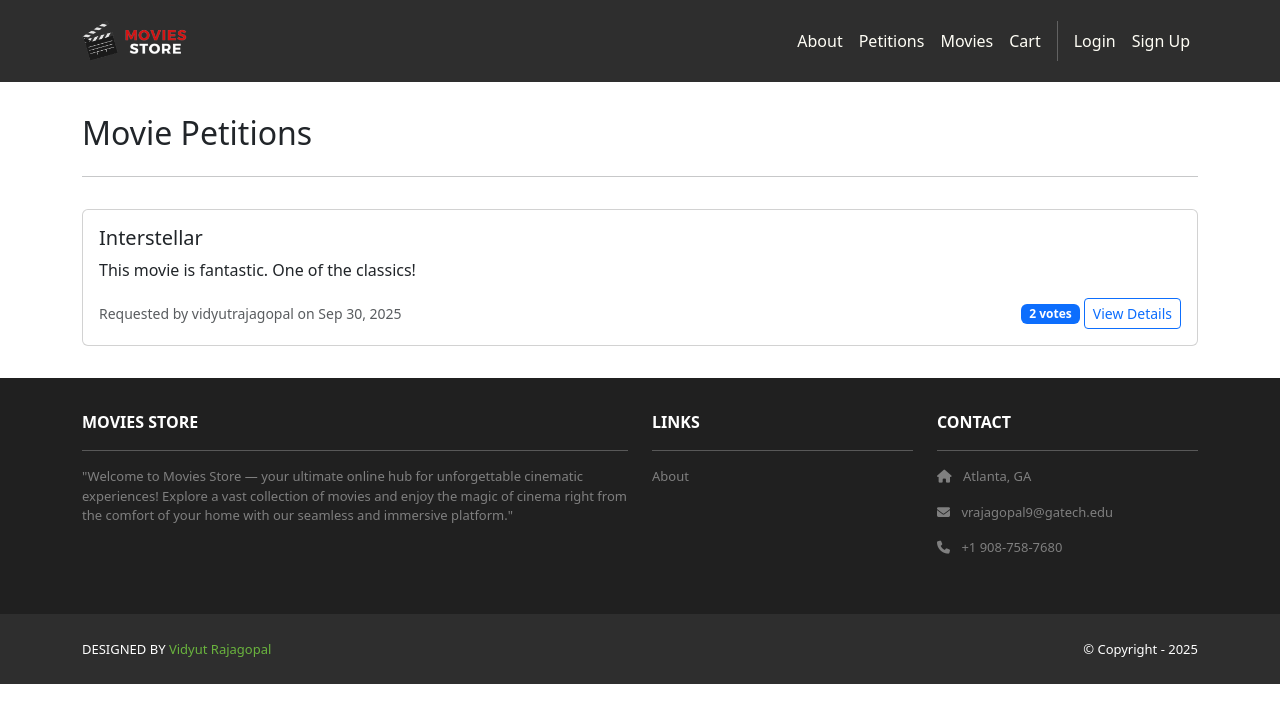
After one commit to vidyutraj/moviesstore, a Django app: page /movies/petitions/ in a window 1280 px wide. The commit adds this page. Shown: the top 723 px of the page. Run offline with Django 5.2, Linux system fonts and the light colour scheme; data comes from the database, SQL or seed files in the repository; both versions use the stored data as it was after the commit; some libraries are stand-ins or nearby versions.

Commit message:
new user story

```diff
--- a/accounts/templates/accounts/orders.html
+++ b/accounts/templates/accounts/orders.html
@@ -28,7 +28,7 @@
                 <tr>
                   <td>{{ item.movie.id }}</td>
                   <td>
-                    <a class="link-dark" href="{% url 'movies.show' id=item.movie.id %}">
+                    <a class="link-dark" href="{% url 'movies:show' id=item.movie.id %}">
                       {{ item.movie.name }}
                     </a>
                   </td>
--- a/cart/templates/cart/cart_detail.html
+++ b/cart/templates/cart/cart_detail.html
@@ -96,7 +96,7 @@
         <div class="alert alert-info text-center">
           <h4>Cart is Empty</h4>
           <p>This cart doesn't have any movies yet.</p>
-          <a href="{% url 'movies.index' %}" class="btn btn-primary">Browse Movies</a>
+          <a href="{% url 'movies:index' %}" class="btn btn-primary">Browse Movies</a>
         </div>
       </div>
     </div>
--- a/cart/templates/cart/purchase.html
+++ b/cart/templates/cart/purchase.html
@@ -14,7 +14,7 @@
         </div>
         <div class="mt-3">
           <a href="{% url 'cart.index' %}" class="btn btn-primary">View My Carts</a>
-          <a href="{% url 'movies.index' %}" class="btn btn-outline-secondary">Continue Shopping</a>
+          <a href="{% url 'movies:index' %}" class="btn btn-outline-secondary">Continue Shopping</a>
         </div>
       </div>
     </div>
--- a/movies/models.py
+++ b/movies/models.py
@@ -20,3 +20,33 @@ class Review(models.Model):
 
     def __str__(self):
         return str(self.id) + ' - ' + self.movie.name
+
+class Petition(models.Model):
+    title = models.CharField(max_length=200)
+    description = models.TextField()
+    requested_by = models.ForeignKey(User, on_delete=models.CASCADE)
+    created_at = models.DateTimeField(auto_now_add=True)
+    votes = models.IntegerField(default=0)
+    status = models.CharField(max_length=20, choices=[
+        ('pending', 'Pending'),
+        ('approved', 'Approved'),
+        ('rejected', 'Rejected')
+    ], default='pending')
+
+    def __str__(self):
+        return self.title
+
+    def get_vote_count(self):
+        return self.vote_set.count()
+
+
+class Vote(models.Model):
+    petition = models.ForeignKey(Petition, on_delete=models.CASCADE)
+    user = models.ForeignKey(User, on_delete=models.CASCADE)
+    voted_at = models.DateTimeField(auto_now_add=True)
+
+    class Meta:
+        unique_together = ('petition', 'user')  # Ensures one vote per user
+
+    def __str__(self):
+        return f"{self.user.username} voted on {self.petition.title}"
--- a/movies/templates/movies/index.html
+++ b/movies/templates/movies/index.html
@@ -30,7 +30,7 @@
         <div class="p-2 card align-items-center pt-4">
           <img src="{{ movie.image.url }}" class="card-img-top rounded img-card-200">
           <div class="card-body text-center">
-            <a href="{% url 'movies.show' id=movie.id %}" class="btn bg-dark text-white">
+            <a href="{% url 'movies:show' id=movie.id %}" class="btn bg-dark text-white">
               {{ movie.name }}
             </a>
           </div>
--- /dev/null
+++ b/movies/templates/movies/petition_list.html
@@ -0,0 +1,41 @@
+{% extends 'base.html' %}
+{% block content %}
+<div class="p-3">
+  <div class="container">
+    <div class="row mt-3">
+      <div class="col mx-auto mb-3">
+        <div class="d-flex justify-content-between align-items-center">
+          <h2>Movie Petitions</h2>
+          {% if user.is_authenticated %}
+          <a href="{% url 'movies:create_petition' %}" class="btn btn-primary">Create Petition</a>
+          {% endif %}
+        </div>
+        <hr />
+      </div>
+    </div>
+
+    {% for petition in template_data.petitions %}
+    <div class="card mb-3">
+      <div class="card-body">
+        <h5 class="card-title">{{ petition.title }}</h5>
+        <p class="card-text">{{ petition.description|truncatewords:30 }}</p>
+        <div class="d-flex justify-content-between align-items-center">
+          <small class="text-muted">
+            Requested by {{ petition.requested_by.username }} on {{ petition.created_at|date:"M d, Y" }}
+          </small>
+          <div>
+            <span class="badge bg-primary">{{ petition.get_vote_count }} votes</span>
+            <a href="{% url 'movies:petition_detail' petition.id %}" class="btn btn-sm btn-outline-primary">View Details</a>
+          </div>
+        </div>
+      </div>
+    </div>
+    {% empty %}
+    <div class="alert alert-info">
+      <h4>No petitions yet!</h4>
+      <p>Be the first to request a movie to be added to our catalog.</p>
+    </div>
+    {% endfor %}
+  </div>
+</div>
+{% endblock content %}
--- a/movies/templates/movies/show.html
+++ b/movies/templates/movies/show.html
@@ -59,11 +59,11 @@
             <p class="card-text">{{ review.comment }}</p>
             {% if user.is_authenticated and user == review.user %}
             <a class="btn btn-primary"
-              href="{% url 'movies.edit_review' id=template_data.movie.id review_id=review.id %}">
+              href="{% url 'movies:edit_review' id=template_data.movie.id review_id=review.id %}">
               Edit
             </a>
             <a class="btn btn-danger"
-              href="{% url 'movies.delete_review' id=template_data.movie.id review_id=review.id %}">
+              href="{% url 'movies:delete_review' id=template_data.movie.id review_id=review.id %}">
               Delete
             </a>
             {% endif %}
@@ -78,7 +78,7 @@
               <div class="card shadow p-3 mb-4 rounded">
                 <div class="card-body">
                   <b class="text-start">Create a review</b><br /><br />
-                  <form method="POST" action="{% url 'movies.create_review' id=template_data.movie.id %}">
+                  <form method="POST" action="{% url 'movies:create_review' id=template_data.movie.id %}">
                     {% csrf_token %}
                     <p>
                       <label for="comment">Comment:</label>
--- a/movies/urls.py
+++ b/movies/urls.py
@@ -1,10 +1,17 @@
 from django.urls import path
 from . import views
 
+app_name = 'movies'  # make sure this is included
+
 urlpatterns = [
-    path('', views.index, name='movies.index'),
-    path('<int:id>/', views.show, name='movies.show'),
-    path('<int:id>/review/create/', views.create_review, name='movies.create_review'),
-    path('<int:id>/review/<int:review_id>/edit/', views.edit_review, name='movies.edit_review'),
-    path('<int:id>/review/<int:review_id>/delete/', views.delete_review, name='movies.delete_review'),
+    path('', views.index, name='index'),
+    path('<int:id>/', views.show, name='show'),
+    path('<int:id>/review/create/', views.create_review, name='create_review'),
+    path('<int:id>/review/<int:review_id>/edit/', views.edit_review, name='edit_review'),
+    path('<int:id>/review/<int:review_id>/delete/', views.delete_review, name='delete_review'),
+    # Petition URLs
+    path('petitions/', views.petition_list, name='petition_list'),
+    path('petitions/create/', views.create_petition, name='create_petition'),
+    path('petitions/<int:petition_id>/', views.petition_detail, name='petition_detail'),
+    path('petitions/<int:petition_id>/vote/', views.vote_petition, name='vote_petition'),
 ]
--- a/movies/views.py
+++ b/movies/views.py
@@ -1,5 +1,6 @@
 from django.shortcuts import render, redirect, get_object_or_404
-from .models import Movie, Review
+from django.contrib import messages
+from .models import Movie, Review, Petition, Vote
 from django.contrib.auth.decorators import login_required
 
 def index(request):
@@ -33,15 +34,15 @@ def create_review(request, id):
         review.movie = movie
         review.user = request.user
         review.save()
-        return redirect('movies.show', id=id)
+        return redirect('movies:show', id=id)
     else:
-        return redirect('movies.show', id=id)
+        return redirect('movies:show', id=id)
 
 @login_required
 def edit_review(request, id, review_id):
     review = get_object_or_404(Review, id=review_id)
     if request.user != review.user:
-        return redirect('movies.show', id=id)
+        return redirect('movies:show', id=id)
 
     if request.method == 'GET':
         template_data = {}
@@ -52,12 +53,71 @@ def edit_review(request, id, review_id):
         review = Review.objects.get(id=review_id)
         review.comment = request.POST['comment']
         review.save()
-        return redirect('movies.show', id=id)
+        return redirect('movies:show', id=id)
     else:
-        return redirect('movies.show', id=id)
+        return redirect('movies:show', id=id)
 
 @login_required
 def delete_review(request, id, review_id):
     review = get_object_or_404(Review, id=review_id, user=request.user)
     review.delete()
-    return redirect('movies.show', id=id)
+    return redirect('movies:show', id=id)
+
+# View to list all petitions
+def petition_list(request):
+    petitions = Petition.objects.all().order_by('-created_at')
+    template_data = {
+        'title': 'Movie Petitions',
+        'petitions': petitions,
+    }
+    return render(request, 'movies/petition_list.html', {'template_data': template_data})
+
+# View to create a new petition
+@login_required
+def create_petition(request):
+    if request.method == 'POST':
+        title = request.POST.get('title')
+        description = request.POST.get('description')
+
+        if title and description:
+            petition = Petition.objects.create(
+                title=title,
+                description=description,
+                requested_by=request.user
+            )
+            messages.success(request, 'Petition created successfully!')
+            return redirect('movies:petition_detail', petition_id=petition.id)
+        else:
+            messages.error(request, 'Please fill in all fields.')
+
+    template_data = {'title': 'Create Movie Petition'}
+    return render(request, 'movies/create_petition.html', {'template_data': template_data})
+
+# View to see details of a petition
+def petition_detail(request, petition_id):
+    petition = get_object_or_404(Petition, id=petition_id)
+    has_voted = False
+    if request.user.is_authenticated:
+        has_voted = Vote.objects.filter(petition=petition, user=request.user).exists()
+
+    template_data = {
+        'title': petition.title,
+        'petition': petition,
+        'has_voted': has_voted,
+        'vote_count': petition.get_vote_count(),
+    }
+    return render(request, 'movies/petition_detail.html', {'template_data': template_data})
+
+# View to record a user's vote
+@login_required
+def vote_petition(request, petition_id):
+    petition = get_object_or_404(Petition, id=petition_id)
+
+    # Check if user already voted
+    if Vote.objects.filter(petition=petition, user=request.user).exists():
+        messages.error(request, 'You have already voted on this petition.')
+    else:
+        Vote.objects.create(petition=petition, user=request.user)
+        messages.success(request, 'Your vote has been recorded!')
+
+    return redirect('movies:petition_detail', petition_id=petition.id)
--- a/moviesstore/templates/base.html
+++ b/moviesstore/templates/base.html
@@ -25,7 +25,8 @@
         <div class="collapse navbar-collapse" id="navbarNavAltMarkup">
           <div class="navbar-nav ms-auto navbar-ml">
             <a class="nav-link" href="{% url 'home.about' %}">About</a>
-            <a class="nav-link" href="{% url 'movies.index' %}">Movies</a>
+            <a class="nav-link" href="{% url 'movies:petition_list' %}">Petitions</a>
+            <a class="nav-link" href="{% url 'movies:index' %}">Movies</a>
             <a class="nav-link" href="{% url 'cart.index' %}">Cart</a>
             <div class="vr bg-white mx-2 d-none d-lg-block"></div>
             {% if user.is_authenticated %}
```
Also changed, not shown: movies/templates/movies/create_petition.html (added, +28 -0 lines), movies/templates/movies/petition_detail.html (added, +36 -0 lines), db.sqlite3, movies/migrations/0005_petition_vote.py (added).
